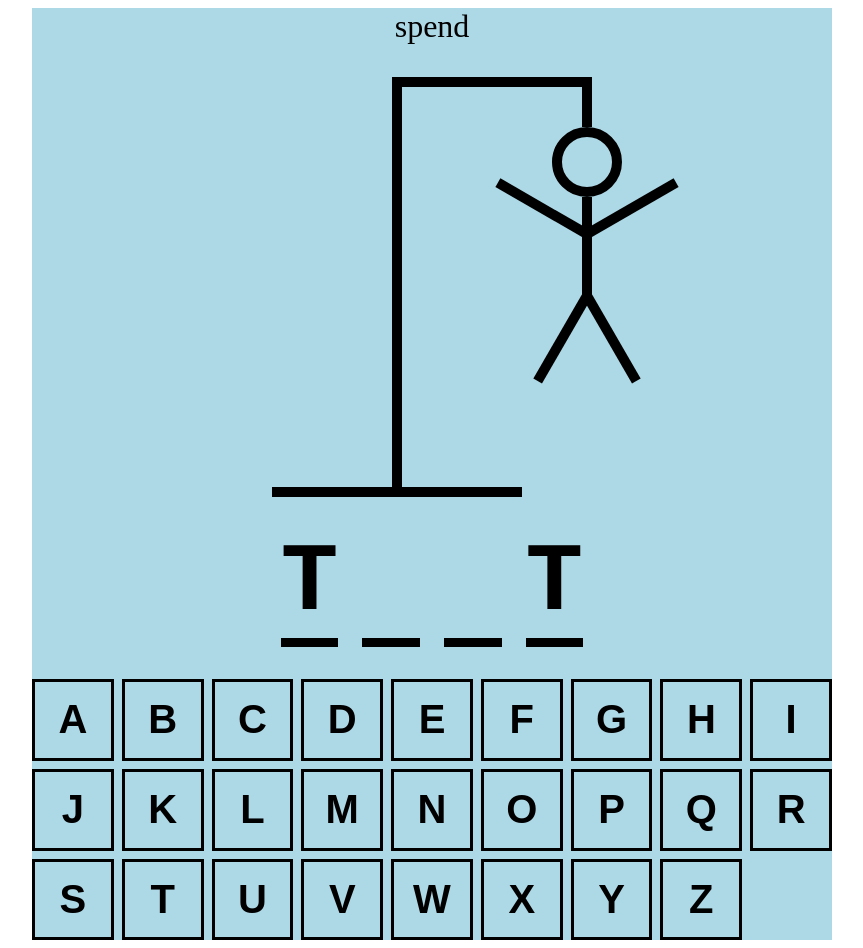
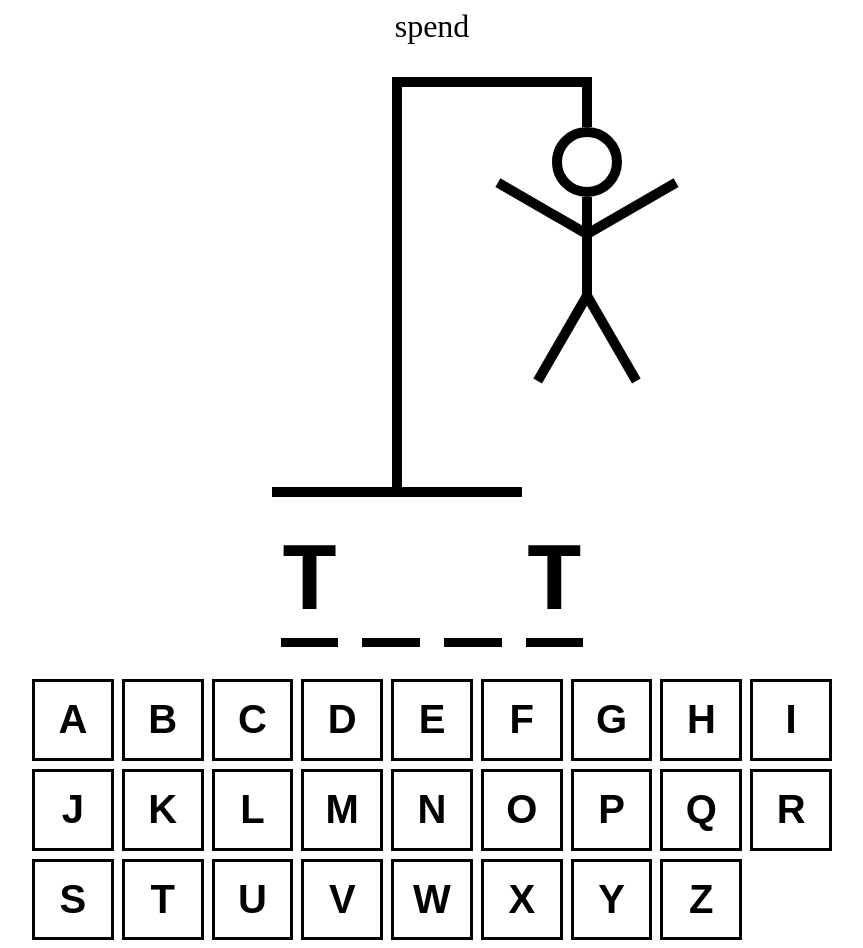
Before and after one commit to Zavista/Hangman-Project, a React (Vite) app: page / in a window 1280 px wide. Shown: the whole page, without its empty margins (208-1071 px from the left). Built offline with nearby package versions, Linux system fonts and the light colour scheme.

Commit message:
Removed background color

```diff
--- a/src/App.tsx
+++ b/src/App.tsx
@@ -12,7 +12,6 @@ const containerStyle: React.CSSProperties = {
   justifyContent: "center",
   alignItems: "center",
   margin: "auto",
-  backgroundColor: "lightblue",
 };
 
 const textStyle: React.CSSProperties = {
```
